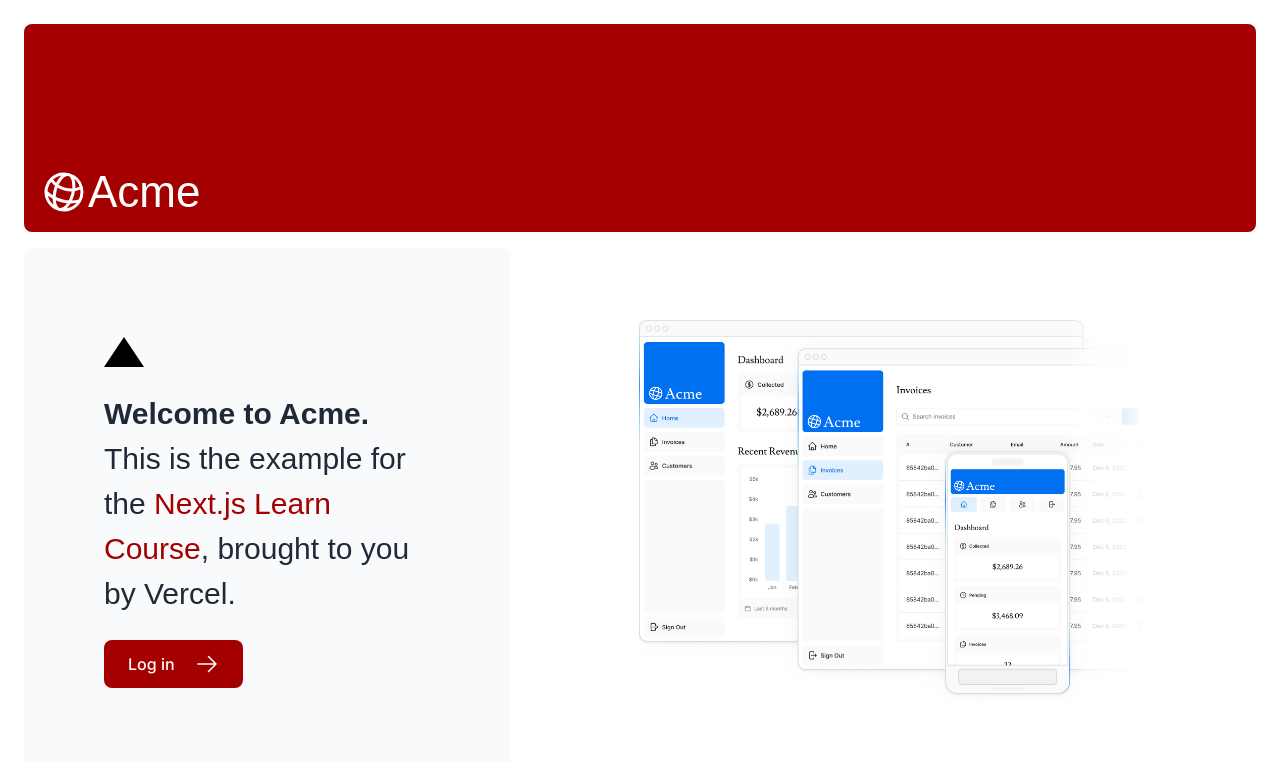
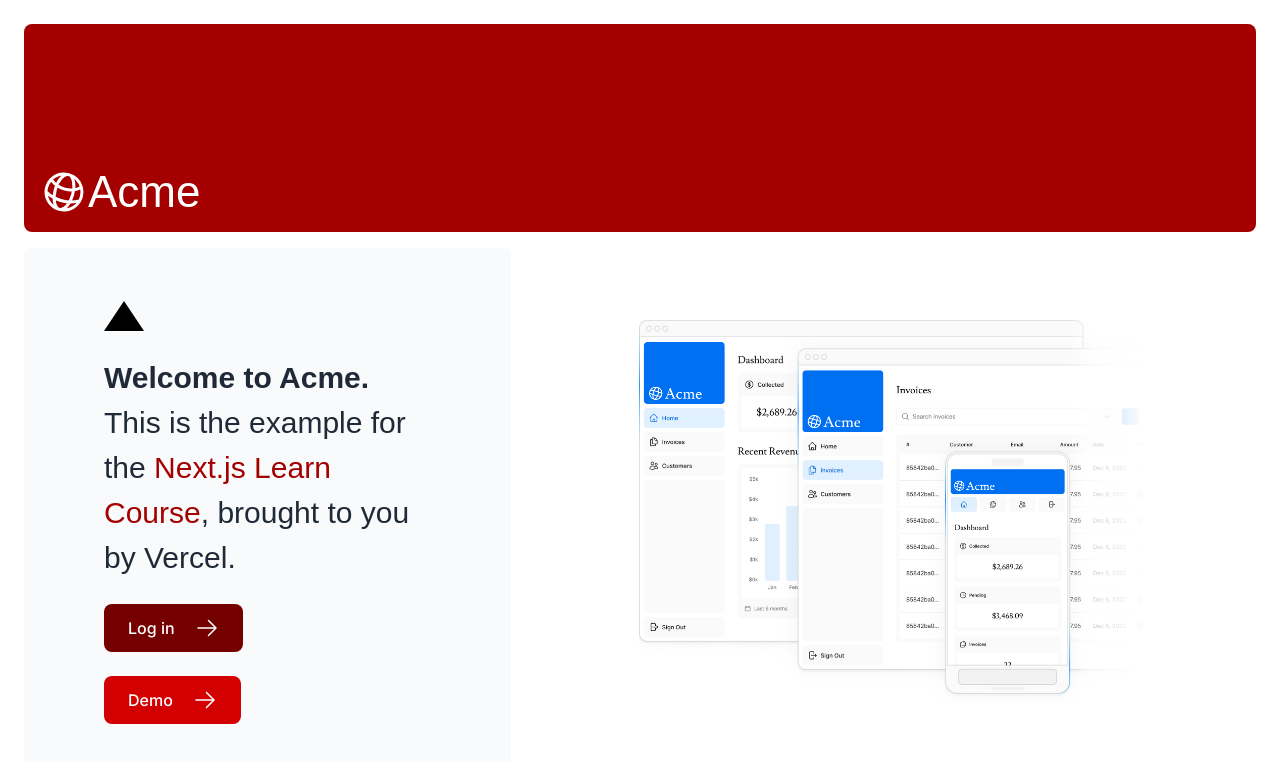
Before and after one commit to Krieger-m/NextJs-Dashboard, a Next.js app: page / in a window 1280 px wide. Shown: the top 762 px of the page. Built offline with nearby package versions, Linux system fonts and the light colour scheme; a web font is replaced by a local one.

Commit message:
improved cards with suspense / added demo

```diff
--- a/app/dashboard/(overview)/page.tsx
+++ b/app/dashboard/(overview)/page.tsx
@@ -1,35 +1,24 @@
 
-import { Card } from '@/app/ui/dashboard/cards';
+import  CardWrapper  from '@/app/ui/dashboard/cards';
 import RevenueChart from '@/app/ui/dashboard/revenue-chart';
 import LatestInvoices from '@/app/ui/dashboard/latest-invoices';
 import { lusitana } from '@/app/ui/fonts';
 import { Analytics } from "@vercel/analytics/next"
-import { fetchCardData  } from '@/app/lib/data';
 import { Suspense } from 'react';
-import { LatestInvoicesSkeleton, RevenueChartSkeleton } from '@/app/ui/skeletons';
+import { CardsSkeleton, LatestInvoicesSkeleton, RevenueChartSkeleton } from '@/app/ui/skeletons';
 
 
 export default async function Page(){
-    const {
-        numberOfInvoices,
-        numberOfCustomers,
-        totalPaidInvoices,
-        totalPendingInvoices,
-    } = await fetchCardData();
+
     return (
         <main>
             <h1 className={`${lusitana.className} mb-4 text-xl md:text-2xl`}>
                 Dashboard
             </h1>
             <div className="grid gap-6 sm:grid-cols-2 lg:grid-cols-4">
-                <Card title="Collected" value={totalPaidInvoices} type="collected" />
-                <Card title="Pending" value={totalPendingInvoices} type="pending" />
-                <Card title="Total Invoices" value={numberOfInvoices} type="invoices" />
-                <Card
-                title="Total Customers"
-                value={numberOfCustomers}
-                type="customers"
-                />
+                <Suspense fallback={<CardsSkeleton />}>
+                    <CardWrapper />
+                </Suspense>
             </div>
             <div className="mt-6 grid grid-cols-1 gap-6 md:grid-cols-4 lg:grid-cols-8">
                 <Suspense fallback={<RevenueChartSkeleton />}>
--- a/app/page.tsx
+++ b/app/page.tsx
@@ -25,9 +25,15 @@
           </p>
           <Link
             href="/login"
-            className="flex items-center gap-5 self-start rounded-lg bg-blue-500 px-6 py-3 text-sm font-medium text-white transition-colors hover:bg-blue-400 md:text-base"
+            className="flex items-center gap-5 self-start rounded-lg bg-blue-600 px-6 py-3 text-sm font-medium text-white transition-colors hover:bg-blue-400 md:text-base"
           >
             <span>Log in</span> <ArrowRightIcon className="w-5 md:w-6" />
+          </Link>
+          <Link
+            href="/dashboard"
+            className="flex items-center gap-5 self-start rounded-lg bg-blue-400 px-6 py-3 text-sm font-medium text-white transition-colors hover:bg-blue-400 md:text-base"
+          >
+            <span>Demo</span> <ArrowRightIcon className="w-5 md:w-6" />
           </Link>
         </div>
         <div className="flex items-center justify-center p-6 md:w-3/5 md:px-28 md:py-12">
--- a/app/ui/dashboard/cards.tsx
+++ b/app/ui/dashboard/cards.tsx
@@ -5,6 +5,7 @@
   InboxIcon,
 } from '@heroicons/react/24/outline';
 import { lusitana } from '@/app/ui/fonts';
+import { fetchCardData } from '@/app/lib/data';
 
 const iconMap = {
   collected: BanknotesIcon,
@@ -14,18 +15,24 @@
 };
 
 export default async function CardWrapper() {
+  const {
+    numberOfInvoices,
+    numberOfCustomers,
+    totalPaidInvoices,
+    totalPendingInvoices,
+  } = await fetchCardData();
   return (
     <>
       {/* NOTE: Uncomment this code in Chapter 9 */}
 
-      {/* <Card title="Collected" value={totalPaidInvoices} type="collected" />
+      <Card title="Collected" value={totalPaidInvoices} type="collected" />
       <Card title="Pending" value={totalPendingInvoices} type="pending" />
       <Card title="Total Invoices" value={numberOfInvoices} type="invoices" />
       <Card
         title="Total Customers"
         value={numberOfCustomers}
         type="customers"
-      /> */}
+      />
     </>
   );
 }
```
